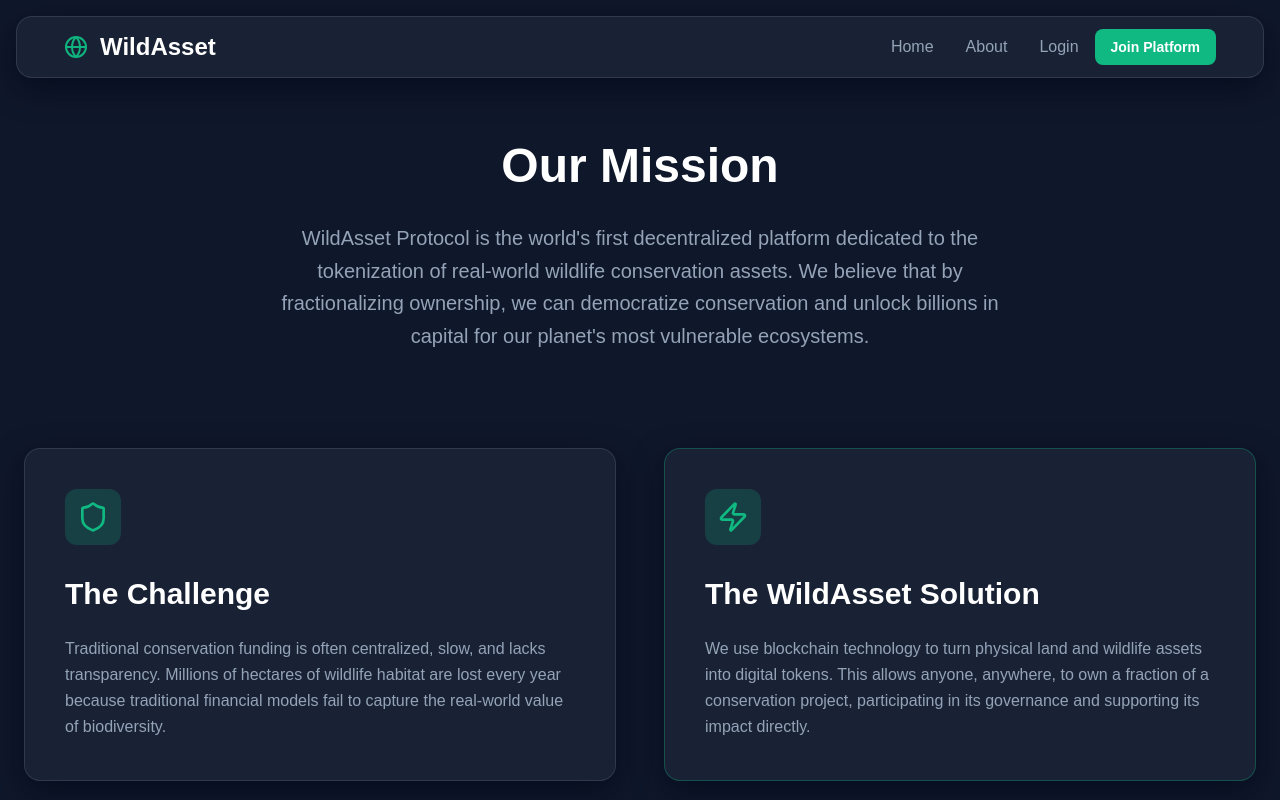
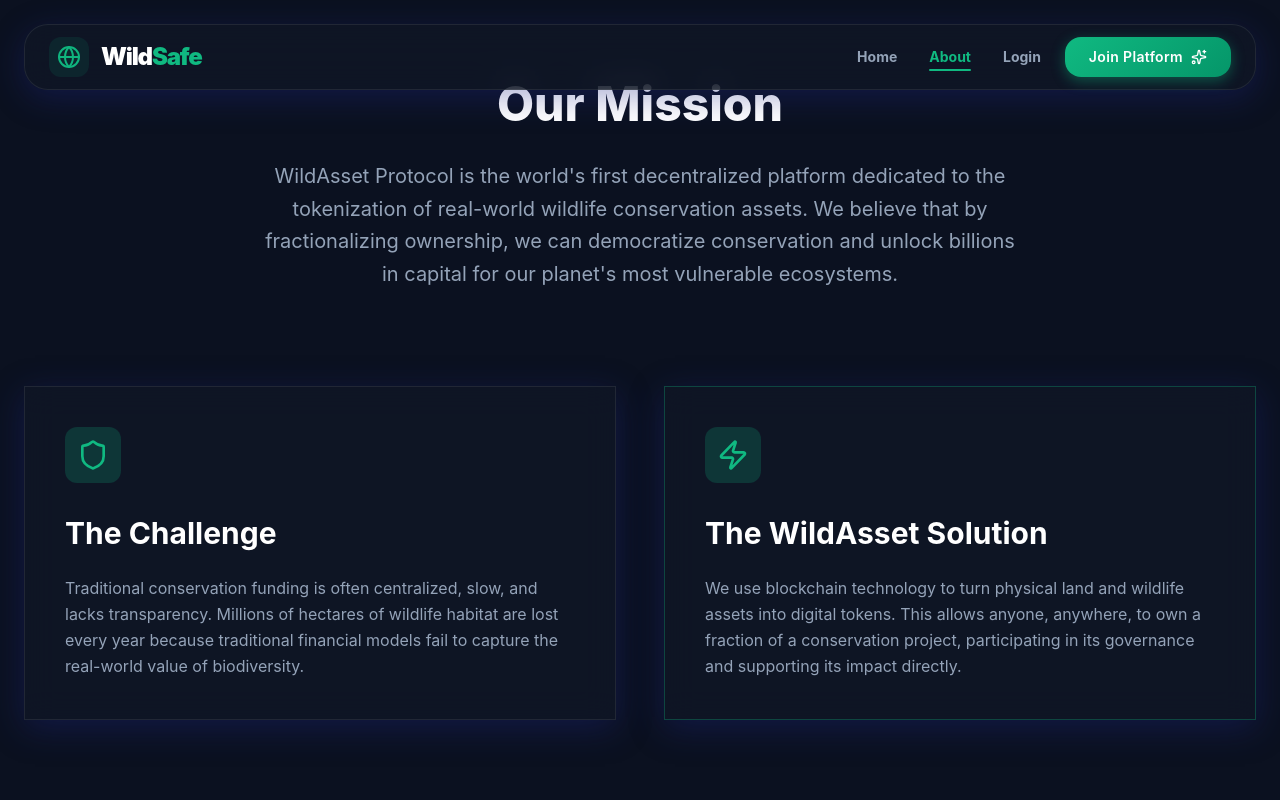
Before and after one commit to Daniru12/WildSafe-web, a React (Vite) app: page /about in a window 1280 px wide. Shown: the top 800 px of the page. Built offline with nearby package versions, Linux system fonts and the light colour scheme.

Commit message:
feat: Update Profile page styling and layout; enhance user experience with new card designs and animations

```diff
--- a/src/components/Navbar.jsx
+++ b/src/components/Navbar.jsx
@@ -1,15 +1,25 @@
-import React, { useState } from 'react';
-import { Link, useNavigate } from 'react-router-dom';
+import React, { useState, useEffect } from 'react';
+import { Link, useNavigate, useLocation } from 'react-router-dom';
 import { useAuth } from '../context/AuthContext';
-
 import NotificationDropdown from './NotificationDropdown';
-import { Shield, LogOut, LayoutDashboard, FileText, BarChart3, Menu, X, Globe, User, Plus, Package, Sparkles } from 'lucide-react';
-
+import {
+    Shield, LogOut, LayoutDashboard, FileText,
+    BarChart3, Menu, X, Globe, User, Plus,
+    Package, Sparkles, ChevronDown
+} from 'lucide-react';
 
 const Navbar = () => {
     const { user, logout, isAuthenticated } = useAuth();
     const navigate = useNavigate();
+    const location = useLocation();
     const [isOpen, setIsOpen] = useState(false);
+    const [scrolled, setScrolled] = useState(false);
+
+    useEffect(() => {
+        const handleScroll = () => setScrolled(window.scrollY > 20);
+        window.addEventListener('scroll', handleScroll);
+        return () => window.removeEventListener('scroll', handleScroll);
+    }, []);
 
     const handleLogout = () => {
         logout();
@@ -18,98 +28,191 @@ const Navbar = () => {
 
     const toggleMenu = () => setIsOpen(!isOpen);
 
-    // Admins use the sidebar layout — don't render the full navbar for them
+    // Admins use the sidebar layout
     if (isAuthenticated && user?.role === 'ADMIN') return null;
 
+    const navLinks = [
+        { name: 'Home', path: '/' },
+        { name: 'About', path: '/about' },
+    ];
+
+    const isActive = (path) => location.pathname === path;
+
     return (
-        <nav className="sticky top-4 mx-4 px-8 py-3 z-50 flex justify-center glass-morphism">
-            <div className="w-full max-w-6xl flex justify-between items-center">
-                <Link to="/" className="flex items-center gap-3 text-2xl font-extrabold text-white">
-                    <Globe className="text-primary animate-pulse" />
-                    <span>WildAsset</span>
+        <nav className={`
+            fixed top-0 left-0 right-0 z-50 transition-all duration-500
+            ${scrolled ? 'py-4' : 'py-6'}
+        `}>
+            <div className="max-w-7xl mx-auto px-6">
+                <div className={`
+                    glass-morphism px-6 py-3 flex justify-between items-center transition-all duration-500
+                    ${scrolled ? 'rounded-2xl shadow-premium' : 'rounded-3xl'}
+                `}>
+                    {/* Logo */}
+                    <Link to="/" className="flex items-center gap-3 group">
+                        <div className="p-2 bg-primary/10 rounded-xl group-hover:bg-primary/20 transition-all">
+                            <Globe className="text-primary animate-pulse" size={24} />
+                        </div>
+                        <span className="text-2xl font-black text-white tracking-tighter">
+                            Wild<span className="text-primary">Safe</span>
+                        </span>
                     </Link>
 
-                <div className={`
-                    absolute top-full left-0 right-0 p-6 flex flex-col gap-6 bg-surface border-t border-border rounded-b-2xl md:static md:p-0 md:flex-row md:gap-8 md:bg-transparent md:border-t-0 md:rounded-none
-                    ${isOpen ? 'flex' : 'hidden md:flex'}
-                `}>
-                    <Link to="/" onClick={() => setIsOpen(false)} className="flex items-center gap-2 text-text-muted font-medium transition-colors hover:text-primary">
-                        <span>Home</span>
+                    {/* Desktop Navigation */}
+                    <div className="hidden md:flex items-center gap-8">
+                        {navLinks.map((link) => (
+                            <Link
+                                key={link.path}
+                                to={link.path}
+                                className={`
+                                    text-sm font-bold transition-all hover:text-primary relative py-1
+                                    ${isActive(link.path) ? 'text-primary' : 'text-text-muted'}
+                                `}
+                            >
+                                {link.name}
+                                {isActive(link.path) && (
+                                    <span className="absolute bottom-0 left-0 w-full h-0.5 bg-primary rounded-full animate-fade-in" />
+                                )}
                             </Link>
+                        ))}
 
-                    <Link to="/about" onClick={() => setIsOpen(false)} className="flex items-center gap-2 text-text-muted font-medium transition-colors hover:text-primary">
-                        <span>About</span>
-                    </Link>
+                        {isAuthenticated && (
+                            <div className="h-6 w-px bg-white/10 mx-2" />
+                        )}
 
                         {isAuthenticated ? (
-                        <>
-                            <Link to="/dashboard" onClick={() => setIsOpen(false)} className="flex items-center gap-2 text-text-muted font-medium transition-colors hover:text-primary">
+                            <div className="flex items-center gap-6">
+                                <Link
+                                    to="/dashboard"
+                                    className={`
+                                        flex items-center gap-2 text-sm font-bold transition-all
+                                        ${isActive('/dashboard') ? 'text-primary' : 'text-text-muted hover:text-white'}
+                                    `}
+                                >
                                     <LayoutDashboard size={18} />
                                     <span>Dashboard</span>
                                 </Link>
 
                                 {user?.role === 'CITIZEN' && (
-                                <>
-                                    <Link to="/threat-report" onClick={() => setIsOpen(false)} className="flex items-center gap-2 text-text-muted font-medium transition-colors hover:text-primary">
-                                        <Plus size={18} />
+                                    <div className="flex items-center gap-6">
+                                        <Link
+                                            to="/threat-report"
+                                            className="flex items-center gap-2 text-sm text-text-muted hover:text-white font-bold transition-all"
+                                        >
+                                            <Plus size={18} className="text-primary" />
                                             <span>Report Threat</span>
                                         </Link>
-                                    <Link to="/report" onClick={() => setIsOpen(false)} className="flex items-center gap-2 text-text-muted font-medium transition-colors hover:text-primary">
-                                        <FileText size={18} />
-                                        <span>Report Incident</span>
-                                    </Link>
-                                </>
+                                    </div>
                                 )}
 
                                 {user?.role === 'OFFICER' && (
-                                <>
-                                    <Link to="/case-management" onClick={() => setIsOpen(false)} className="flex items-center gap-2 text-text-muted font-medium transition-colors hover:text-primary">
-                                        <Shield size={18} />
-                                        <span>Case Management</span>
-                                    </Link>
-                                    <Link to="/resources" onClick={() => setIsOpen(false)} className="flex items-center gap-2 text-text-muted font-medium transition-colors hover:text-primary">
-                                        <Package size={18} />
-                                        <span>Resources</span>
-                                    </Link>
-                                    <Link to="/ai-insights" onClick={() => setIsOpen(false)} className="flex items-center gap-2 text-text-muted font-medium transition-colors hover:text-primary">
-                                        <Sparkles size={18} />
-                                        <span>AI Insights</span>
-                                    </Link>
-                                    <Link to="/analytics" onClick={() => setIsOpen(false)} className="flex items-center gap-2 text-text-muted font-medium transition-colors hover:text-primary">
-                                        <BarChart3 size={18} />
-                                        <span>Analytics</span>
-                                    </Link>
-                                </>
+                                    <div className="flex items-center gap-4">
+                                        <NotificationDropdown />
+                                    </div>
                                 )}
 
-                            <div className="flex items-center gap-4 pt-4 border-t border-border md:pt-0 md:border-t-0 md:pl-6 md:ml-2 md:border-l">
-                                {user?.role === 'OFFICER' && (
-                                    <NotificationDropdown />
-                                )}
+                                {/* User Dropdown / Profile */}
+                                <div className="group relative">
+                                    <Link to="/profile" className="flex items-center gap-3 p-1.5 pr-4 rounded-full bg-white/5 border border-white/10 hover:border-primary/50 transition-all">
+                                        <div className="w-8 h-8 rounded-full bg-gradient-to-br from-primary to-secondary flex items-center justify-center text-white shadow-lg">
+                                            <User size={16} />
+                                        </div>
+                                        <div className="flex flex-col">
+                                            <span className="text-xs font-bold text-white leading-none">{user?.name}</span>
+                                            <span className="text-[10px] text-primary font-black uppercase tracking-widest">{user?.role}</span>
+                                        </div>
+                                        <ChevronDown size={14} className="text-text-muted transition-transform group-hover:rotate-180" />
+                                    </Link>
 
-                                <Link to="/profile" className="flex items-center gap-2 hover:text-primary transition-colors">
-                                    <User size={18} />
-                                    <span className="font-semibold text-sm">{user?.name}</span>
-                                </Link>
-                                <span className="badge">{user?.role}</span>
+                                    {/* Mini Dropdown */}
+                                    <div className="absolute top-full right-0 mt-2 w-48 opacity-0 invisible group-hover:opacity-100 group-hover:visible transition-all duration-300 transform translate-y-2 group-hover:translate-y-0">
+                                        <div className="glass-morphism p-2 shadow-premium">
                                             <button
                                                 onClick={handleLogout}
-                                    className="p-2 rounded-lg text-text-muted transition-colors hover:bg-red-500/10 hover:text-danger"
+                                                className="w-full flex items-center gap-3 px-4 py-2.5 rounded-xl text-sm font-bold text-danger hover:bg-red-500/10 transition-all"
                                             >
-                                    <LogOut size={18} />
+                                                <LogOut size={16} />
+                                                <span>Sign Out</span>
                                             </button>
                                         </div>
-                        </>
+                                    </div>
+                                </div>
+                            </div>
                         ) : (
-                        <div className="flex items-center gap-4">
-                            <Link to="/login" className="text-text-muted hover:text-primary font-medium">Login</Link>
-                            <Link to="/register" className="btn-primary py-2 px-4 text-sm">Join Platform</Link>
+                            <div className="flex items-center gap-6">
+                                <Link to="/login" className="text-sm font-bold text-text-muted hover:text-white transition-all">
+                                    Login
+                                </Link>
+                                <Link to="/register" className="btn-primary py-2.5 px-6 text-sm">
+                                    Join Platform
+                                    <Sparkles size={16} />
+                                </Link>
                             </div>
                         )}
                     </div>
 
-                <div className="md:hidden text-white cursor-pointer" onClick={toggleMenu}>
-                    {isOpen ? <X /> : <Menu />}
+                    {/* Mobile Toggle */}
+                    <div className="md:hidden flex items-center gap-4">
+                        {isAuthenticated && user?.role === 'OFFICER' && <NotificationDropdown />}
+                        <button
+                            onClick={toggleMenu}
+                            className="p-2 text-white hover:text-primary transition-colors"
+                        >
+                            {isOpen ? <X size={24} /> : <Menu size={24} />}
+                        </button>
+                    </div>
+                </div>
+
+                {/* Mobile Menu */}
+                <div className={`
+                    md:hidden overflow-hidden transition-all duration-500 mt-4
+                    ${isOpen ? 'max-h-[500px] opacity-100' : 'max-h-0 opacity-0 invisible'}
+                `}>
+                    <div className="glass-morphism p-6 flex flex-col gap-4 shadow-premium">
+                        {navLinks.map((link) => (
+                            <Link
+                                key={link.path}
+                                to={link.path}
+                                onClick={() => setIsOpen(false)}
+                                className={`text-lg font-bold ${isActive(link.path) ? 'text-primary' : 'text-text-muted'}`}
+                            >
+                                {link.name}
+                            </Link>
+                        ))}
+
+                        {isAuthenticated ? (
+                            <div className="flex flex-col gap-4 pt-4 border-t border-white/10">
+                                <Link
+                                    to="/dashboard"
+                                    onClick={() => setIsOpen(false)}
+                                    className="flex items-center gap-3 text-white font-bold"
+                                >
+                                    <LayoutDashboard size={20} />
+                                    Dashboard
+                                </Link>
+                                <Link
+                                    to="/profile"
+                                    onClick={() => setIsOpen(false)}
+                                    className="flex items-center gap-3 text-white font-bold"
+                                >
+                                    <User size={20} />
+                                    Profile
+                                </Link>
+                                <button
+                                    onClick={handleLogout}
+                                    className="flex items-center gap-3 text-danger font-bold"
+                                >
+                                    <LogOut size={20} />
+                                    Logout
+                                </button>
+                            </div>
+                        ) : (
+                            <div className="flex flex-col gap-4 pt-4 border-t border-white/10">
+                                <Link to="/login" className="text-white font-bold">Login</Link>
+                                <Link to="/register" className="btn-primary w-full">Join Platform</Link>
+                            </div>
+                        )}
+                    </div>
                 </div>
             </div>
         </nav>
--- a/src/index.css
+++ b/src/index.css
@@ -3,206 +3,187 @@
 @theme {
   --color-primary: #10b981;
   --color-primary-dark: #059669;
-  --color-secondary: #3b82f6;
+  --color-secondary: #0ea5e9;
   --color-accent: #f59e0b;
-  --color-danger: #ef4444;
+  --color-danger: #f43f5e;
   --color-success: #10b981;
-  --color-background: #0f172a;
-  --color-surface: #1e293b;
-  --color-surface-light: #334155;
+  --color-background: #0b1120;
+  --color-surface: #111827;
+  --color-surface-light: #1f2937;
   --color-text: #f8fafc;
   --color-text-muted: #94a3b8;
-  --color-border: #334155;
+  --color-border: #1f2937;
+
+  --shadow-premium: 0 20px 25px -5px rgb(0 0 0 / 0.5), 0 8px 10px -6px rgb(0 0 0 / 0.5);
+  --shadow-glass: 0 8px 32px 0 rgba(31, 38, 135, 0.37);
 }
 
 @layer base {
   :root {
     --primary: #10b981;
     --primary-dark: #059669;
-    --secondary: #3b82f6;
+    --secondary: #0ea5e9;
     --accent: #f59e0b;
-    --danger: #ef4444;
+    --danger: #f43f5e;
     --success: #10b981;
-    --background: #0f172a;
-    --surface: #1e293b;
-    --surface-light: #334155;
+    --background: #0b1120;
+    --surface: #111827;
+    --surface-light: #1f2937;
     --text: #f8fafc;
     --text-muted: #94a3b8;
-    --border: #334155;
-    --glass: rgba(30, 41, 59, 0.7);
-    --glass-border: rgba(255, 255, 255, 0.1);
+    --border: #1f2937;
+    --glass: rgba(17, 24, 39, 0.7);
+    --glass-border: rgba(255, 255, 255, 0.08);
   }
 
   body {
     background-color: var(--background);
     color: var(--text);
-    font-family: Outfit, sans-serif;
+    font-family: 'Outfit', 'Inter', sans-serif;
     -webkit-font-smoothing: antialiased;
     -moz-osx-font-smoothing: grayscale;
     min-height: 100vh;
-    line-height: 1.5;
+    line-height: 1.6;
+    overflow-x: hidden;
   }
 }
 
 @layer components {
   .glass-morphism {
-    background-color: rgba(30, 41, 59, 0.7);
-    -webkit-backdrop-filter: blur(12px);
-    backdrop-filter: blur(12px);
-    border: 1px solid rgba(255,255,255,0.1);
-    border-radius: 1rem;
-    box-shadow: 0 10px 30px rgba(2,6,23,0.6);
+    background: rgba(17, 24, 39, 0.7);
+    backdrop-filter: blur(16px);
+    -webkit-backdrop-filter: blur(16px);
+    border: 1px solid var(--glass-border);
+    box-shadow: var(--shadow-glass);
+    transition: all 0.3s cubic-bezier(0.4, 0, 0.2, 1);
+  }
+
+  .premium-card {
+    background: linear-gradient(145deg, rgba(31, 41, 55, 0.4), rgba(17, 24, 39, 0.6));
+    border: 1px solid rgba(255, 255, 255, 0.05);
+    border-radius: 1.5rem;
+    padding: 1.5rem;
+    box-shadow: 0 4px 30px rgba(0, 0, 0, 0.1);
+    transition: all 0.4s cubic-bezier(0.4, 0, 0.2, 1);
+  }
+
+  .premium-card:hover {
+    transform: translateY(-5px);
+    border-color: var(--primary);
+    box-shadow: 0 10px 40px rgba(0, 0, 0, 0.3);
+    background: linear-gradient(145deg, rgba(31, 41, 55, 0.5), rgba(17, 24, 39, 0.7));
   }
 
   .btn-primary {
-    background-color: var(--primary);
-    color: #ffffff;
-    padding: 0.75rem 1.5rem;
-    border-radius: 0.5rem;
+    background: linear-gradient(135deg, var(--primary), var(--primary-dark));
+    color: white;
+    padding: 0.875rem 2rem;
+    border-radius: 1rem;
     font-weight: 600;
-    transition: all 200ms ease;
-    display: inline-block;
+    letter-spacing: 0.025em;
+    transition: all 0.3s cubic-bezier(0.4, 0, 0.2, 1);
+    display: inline-flex;
+    align-items: center;
+    justify-content: center;
+    gap: 0.5rem;
+    box-shadow: 0 4px 14px 0 rgba(16, 185, 129, 0.39);
   }
 
   .btn-primary:hover {
-    background-color: var(--primary-dark);
-    transform: translateY(-2px);
-    box-shadow: 0 10px 15px rgba(16,185,129,0.18);
+    transform: translateY(-2px) scale(1.02);
+    box-shadow: 0 6px 20px rgba(16, 185, 129, 0.5);
+    filter: brightness(1.1);
   }
 
-  .btn-primary:disabled {
-    opacity: 0.5;
-    cursor: not-allowed;
+  .btn-secondary {
+    background: rgba(255, 255, 255, 0.05);
+    backdrop-filter: blur(4px);
+    border: 1px solid rgba(255, 255, 255, 0.1);
+    color: white;
+    padding: 0.875rem 2rem;
+    border-radius: 1rem;
+    font-weight: 600;
+    transition: all 0.3s ease;
+    display: inline-flex;
+    align-items: center;
+    justify-content: center;
+    gap: 0.5rem;
   }
 
-  .form-group {
-    display: flex;
-    flex-direction: column;
-    gap: 0.5rem;
-    margin-bottom: 1.5rem;
+  .btn-secondary:hover {
+    background: rgba(255, 255, 255, 0.1);
+    border-color: rgba(255, 255, 255, 0.2);
+    transform: translateY(-2px);
   }
 
   .input-field {
-    background-color: var(--surface-light);
+    background: rgba(17, 24, 39, 0.5);
     border: 1px solid var(--border);
     color: var(--text);
-    padding: 0.75rem 1rem;
-    border-radius: 0.5rem;
+    padding: 1rem 1.25rem;
+    border-radius: 0.75rem;
     width: 100%;
     outline: none;
-    transition: border-color 150ms ease, background-color 150ms ease, color 150ms ease;
+    transition: all 0.2s ease;
   }
 
   .input-field:focus {
     border-color: var(--primary);
-  }
-
-  .loading-state {
-    text-align: center;
-    padding: 4rem 0;
-    color: var(--text-muted);
+    background: rgba(17, 24, 39, 0.8);
+    box-shadow: 0 0 0 4px rgba(16, 185, 129, 0.1);
   }
 
   .badge {
-    background-color: var(--surface-light);
-    color: var(--primary);
-    padding: 0.25rem 0.5rem;
-    border-radius: 0.25rem;
+    padding: 0.375rem 0.875rem;
+    border-radius: 9999px;
+    font-size: 0.75rem;
     font-weight: 700;
-    font-size: 0.75rem;
     text-transform: uppercase;
+    letter-spacing: 0.05em;
   }
 
   .status-badge {
-    padding: 0.25rem 0.75rem;
-    border-radius: 9999px;
+    padding: 0.375rem 1rem;
+    border-radius: 0.75rem;
     font-size: 0.75rem;
     font-weight: 700;
+    display: inline-flex;
+    align-items: center;
+    gap: 0.375rem;
   }
 
-  .status-blue {
-    background-color: rgba(59,130,246,0.2);
-    color: #60a5fa;
-  }
-
-  .status-orange {
-    background-color: rgba(245,158,11,0.2);
-    color: #fb923c;
-  }
-
-  .status-purple {
-    background-color: rgba(139,92,246,0.18);
-    color: #c084fc;
-  }
-
-  .status-green {
-    background-color: rgba(16,185,129,0.18);
-    color: #34d399;
-  }
-
-  .status-gray {
-    background-color: rgba(100,116,139,0.18);
-    color: #94a3b8;
-  }
+  .status-orange { background: rgba(245, 158, 11, 0.1); color: #fbbf24; border: 1px solid rgba(245, 158, 11, 0.2); }
+  .status-blue { background: rgba(59, 130, 246, 0.1); color: #60a5fa; border: 1px solid rgba(59, 130, 246, 0.2); }
+  .status-green { background: rgba(16, 185, 129, 0.1); color: #34d399; border: 1px solid rgba(16, 185, 129, 0.2); }
+  .status-red { background: rgba(244, 63, 94, 0.1); color: #fb7185; border: 1px solid rgba(244, 63, 94, 0.2); }
+  .status-purple { background: rgba(139, 92, 246, 0.1); color: #a78bfa; border: 1px solid rgba(139, 92, 246, 0.2); }
 }
 
-@keyframes fadeIn {
-  from {
-    opacity: 0;
-    transform: translateY(10px);
-  }
-
-  to {
-    opacity: 1;
-    transform: translateY(0);
-  }
+@keyframes slideUp {
+  from { opacity: 0; transform: translateY(20px); }
+  to { opacity: 1; transform: translateY(0); }
 }
 
-.animate-fade-in {
-  animation: fadeIn 0.5s ease forwards;
+.animate-slide-up {
+  animation: slideUp 0.6s cubic-bezier(0.16, 1, 0.3, 1) forwards;
 }
 
-@keyframes float {
-  0%, 100% { transform: translateY(0px) rotate(0deg); }
-  50% { transform: translateY(-20px) rotate(5deg); }
+@keyframes glow {
+  0%, 100% { box-shadow: 0 0 10px rgba(16, 185, 129, 0.2); }
+  50% { box-shadow: 0 0 20px rgba(16, 185, 129, 0.4); }
 }
 
-@keyframes float-slow {
-  0%, 100% { transform: translateY(0px) rotate(0deg); }
-  50% { transform: translateY(-15px) rotate(-3deg); }
+.animate-glow {
+  animation: glow 3s ease-in-out infinite;
 }
 
-@keyframes float-delayed {
-  0%, 100% { transform: translateY(0px) rotate(0deg); }
-  50% { transform: translateY(-25px) rotate(8deg); }
+@keyframes shimmer {
+  0% { background-position: -200% 0; }
+  100% { background-position: 200% 0; }
 }
 
-.animate-float {
-  animation: float 6s ease-in-out infinite;
+.shimmer {
+  background: linear-gradient(90deg, transparent, rgba(255,255,255,0.05), transparent);
+  background-size: 200% 100%;
+  animation: shimmer 2s infinite;
 }
-.animate-float-slow {
-  animation: float-slow 8s ease-in-out infinite;
-}
-.animate-float-delayed {
-  animation: float-delayed 7s ease-in-out infinite;
-}
-
-@keyframes leaf-float {
-  0% {
-    transform: translateY(100vh) rotate(0deg);
-    opacity: 0;
-  }
-  10% {
-    opacity: 0.2;
-  }
-  90% {
-    opacity: 0.1;
-  }
-  100% {
-    transform: translateY(-100vh) rotate(360deg);
-    opacity: 0;
-  }
-}
-.animate-leaf-float {
-  animation: leaf-float linear infinite;
-}
```
Also changed, not shown: src/pages/Profile.jsx (+85 -64 lines), 1 other file (tests, documents, lock files or other folders). Lines whose indentation alone changed are shown as unchanged.
